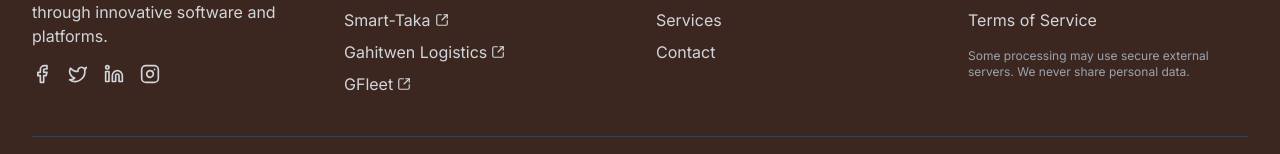
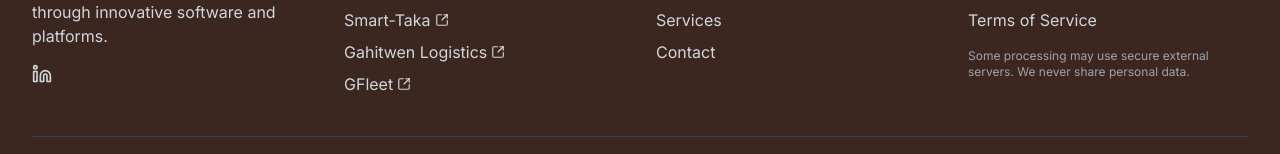
Before and after one commit to Digital-Tools/Gahitwen_website, a React (Vite) app: page / in a window 1280 px wide. Shown: the part 2484-2638 px from the top of the page. Built offline with nearby package versions, Linux system fonts and the light colour scheme.

Commit message:
update footer to remove unused social media links and add LinkedIn link

```diff
--- a/src/components/layout/Footer.tsx
+++ b/src/components/layout/Footer.tsx
@@ -1,6 +1,6 @@
 import { NavLink } from 'react-router-dom';
 import Logo from '../ui/Logo';
-import {Facebook, Twitter, Linkedin, Instagram } from 'lucide-react';
+import { Linkedin } from 'lucide-react';
 import SquareArrowOutUpRight from "../icons/SquareArrowOutUpRight.tsx";
 
 const Footer = () => {
@@ -18,22 +18,22 @@ const Footer = () => {
               Enabling smarter tech solutions through innovative software and platforms.
             </p>
             <div className="flex space-x-4">
-              <a href="#" className="text-gray-300 hover:text-yellow-500 transition-colors">
-                <Facebook size={20} />
-                <span className="sr-only">Facebook</span>
-              </a>
-              <a href="#" className="text-gray-300 hover:text-yellow-500 transition-colors">
-                <Twitter size={20} />
-                <span className="sr-only">Twitter</span>
-              </a>
-              <a href="#" className="text-gray-300 hover:text-yellow-500 transition-colors">
+              {/*<a href="#" className="text-gray-300 hover:text-yellow-500 transition-colors">*/}
+              {/*  <Facebook size={20} />*/}
+              {/*  <span className="sr-only">Facebook</span>*/}
+              {/*</a>*/}
+              {/*<a href="#" className="text-gray-300 hover:text-yellow-500 transition-colors">*/}
+              {/*  <Twitter size={20} />*/}
+              {/*  <span className="sr-only">Twitter</span>*/}
+              {/*</a>*/}
+              <a href="https://www.linkedin.com/in/gahitwen/" className="text-gray-300 hover:text-yellow-500 transition-colors">
                 <Linkedin size={20} />
                 <span className="sr-only">LinkedIn</span>
               </a>
-              <a href="#" className="text-gray-300 hover:text-yellow-500 transition-colors">
-                <Instagram size={20} />
-                <span className="sr-only">Instagram</span>
-              </a>
+              {/*<a href="#" className="text-gray-300 hover:text-yellow-500 transition-colors">*/}
+              {/*  <Instagram size={20} />*/}
+              {/*  <span className="sr-only">Instagram</span>*/}
+              {/*</a>*/}
             </div>
           </div>
 
```
